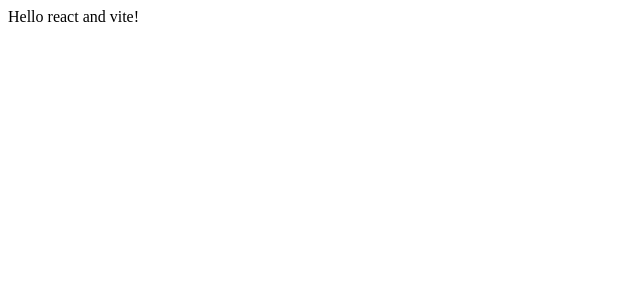
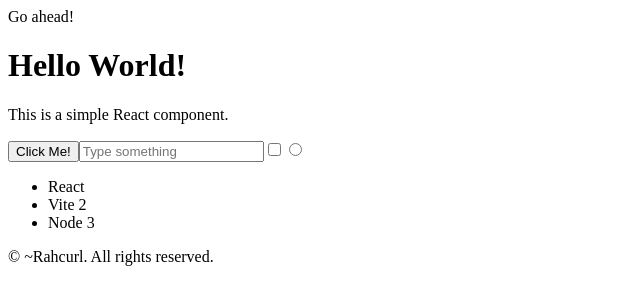
Before and after one commit to Rahcurl/WebProject, a React (Vite) app: page / in a window 1280 px wide. Shown: the top 304 px of the page, without its empty margins (0-640 px from the left). Built offline with nearby package versions, Linux system fonts and the light colour scheme.

Commit message:
creating new component

```diff
--- /dev/null
+++ b/src/comp1.jsx
@@ -0,0 +1,22 @@
+import * as React from "react";
+class MyComponent extends React.Component {
+render() { return <div> Go ahead!
+    <h1>Hello World!</h1>
+    <p>This is a simple React component.</p>
+    <button onClick={() => alert('Button clicked!')}>Click Me!</button>
+    <input type="text" placeholder="Type something" />
+    <input type="checkbox"></input>
+    <input type="Radio"></input>
+    <ul>
+        <li>React</li>
+        <li>Vite 2</li>
+        <li>Node 3</li>
+    </ul>
+    <footer>
+        <p>&copy; ~Rahcurl. All rights reserved.</p>
+    </footer>
+
+</div>;
+    }
+}
+export default MyComponent;
--- a/src/main.jsx
+++ b/src/main.jsx
@@ -1,8 +1,7 @@
-import { StrictMode } from 'react'
 import { createRoot } from 'react-dom/client'
-
+import MyComponent from './comp1'
 createRoot(document.getElementById('root')).render(
-  <StrictMode>
-  Hello react and vite!
-  </StrictMode>,
+  <div>
+    <MyComponent/>
+  </div>
 )
```
Also changed, not shown: 1 other file (tests, documents, lock files or other folders).
